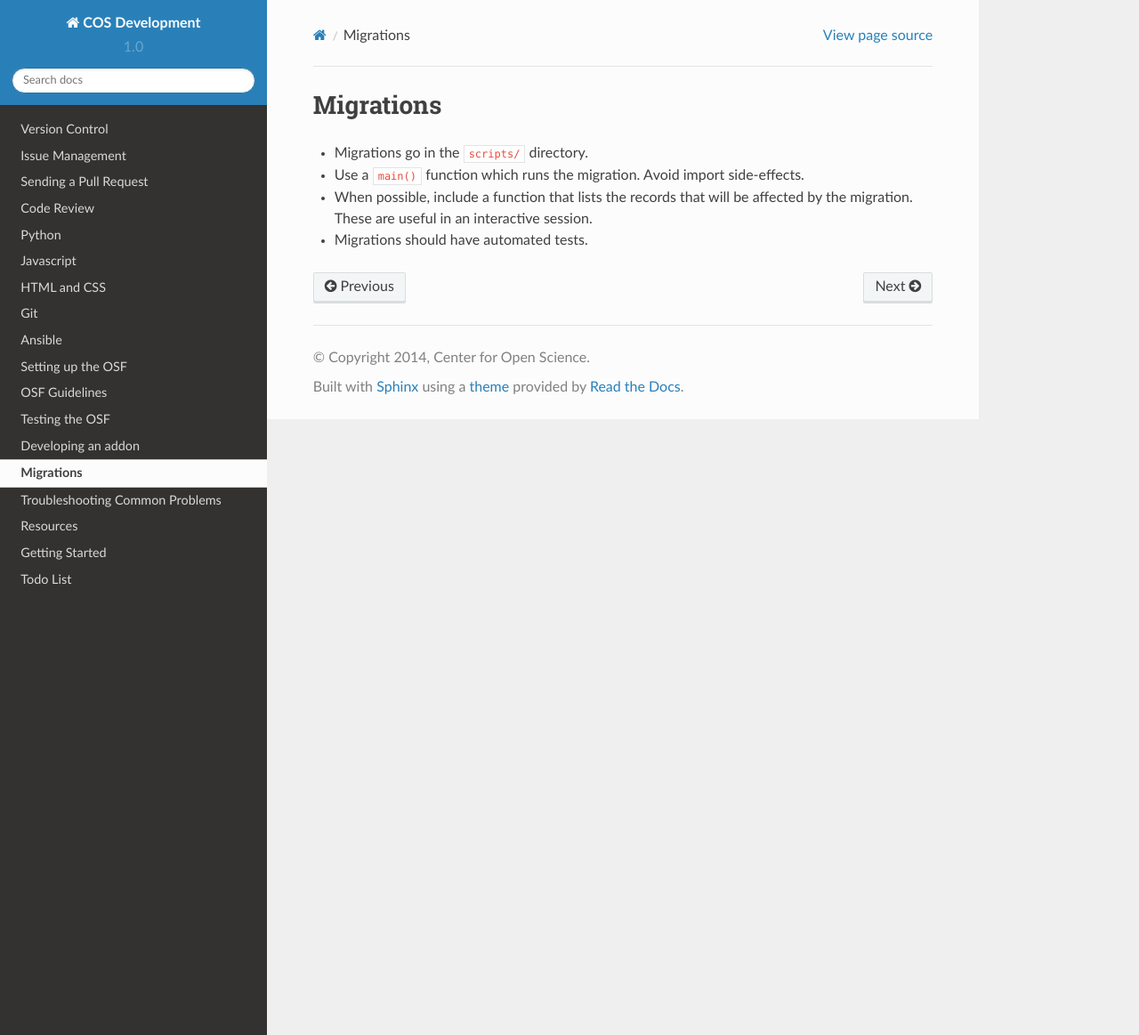
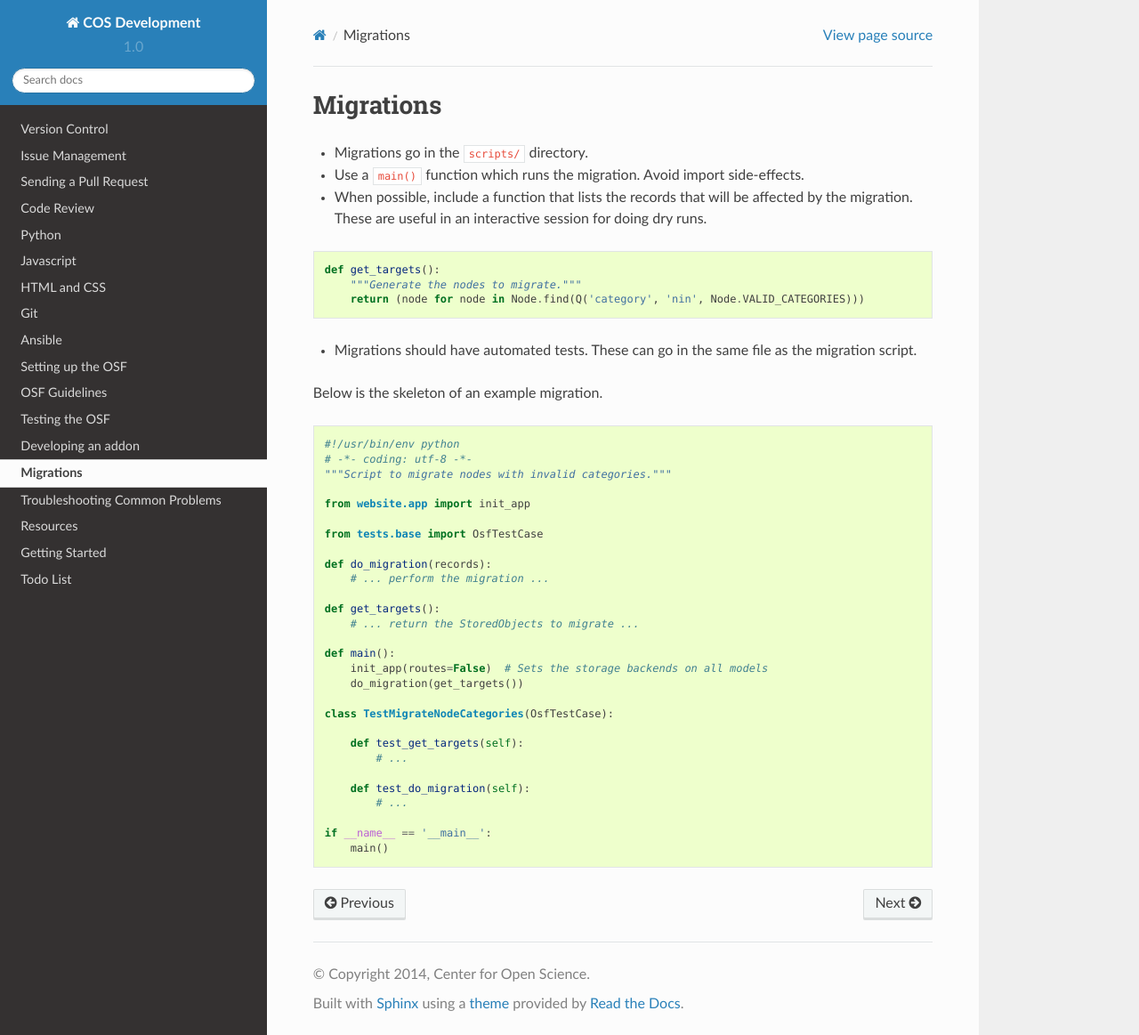
Before and after one commit to CenterForOpenScience/COSDev, a Sphinx documentation site: the page built from docs/osf/migrations.rst, in a window 1280 px wide and 1163 px high. Shown: the whole window at 89% size. Built offline with Sphinx 7.4.7 and the Read the Docs theme 2.0.0, drawn with Linux system fonts in a browser that asks for light colours.

Commit message:
Document how to write a good migration

```diff
--- a/docs/osf/migrations.rst
+++ b/docs/osf/migrations.rst
@@ -4,5 +4,45 @@ Migrations
 
 - Migrations go in the ``scripts/`` directory.
 - Use a ``main()`` function which runs the migration. Avoid import side-effects.
-- When possible, include a function that lists the records that will be affected by the migration. These are useful in an interactive session.
-- Migrations should have automated tests.
+- When possible, include a function that lists the records that will be affected by the migration. These are useful in an interactive session for doing dry runs.
+
+.. code-block:: python
+
+    def get_targets():
+        """Generate the nodes to migrate."""
+        return (node for node in Node.find(Q('category', 'nin', Node.VALID_CATEGORIES)))
+
+- Migrations should have automated tests. These can go in the same file as the migration script.
+
+Below is the skeleton of an example migration.
+
+.. code-block:: python
+
+    #!/usr/bin/env python
+    # -*- coding: utf-8 -*-
+    """Script to migrate nodes with invalid categories."""
+
+    from website.app import init_app
+
+    from tests.base import OsfTestCase
+
+    def do_migration(records):
+        # ... perform the migration ...
+
+    def get_targets():
+        # ... return the StoredObjects to migrate ...
+
+    def main():
+        init_app(routes=False)  # Sets the storage backends on all models
+        do_migration(get_targets())
+
+    class TestMigrateNodeCategories(OsfTestCase):
+
+        def test_get_targets(self):
+            # ...
+
+        def test_do_migration(self):
+            # ...
+
+    if __name__ == '__main__':
+        main()
```
